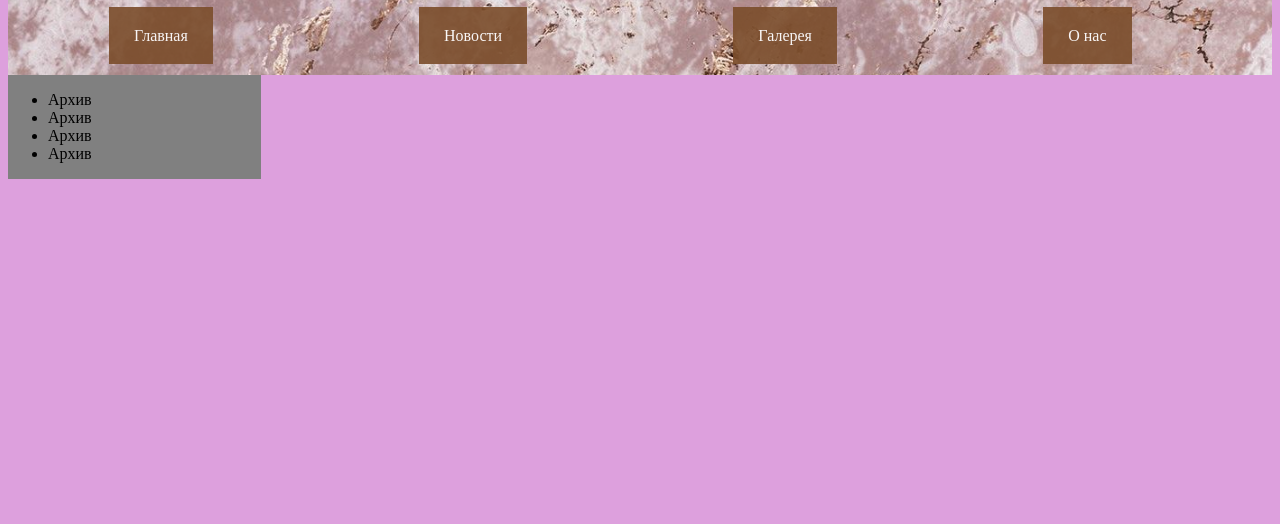
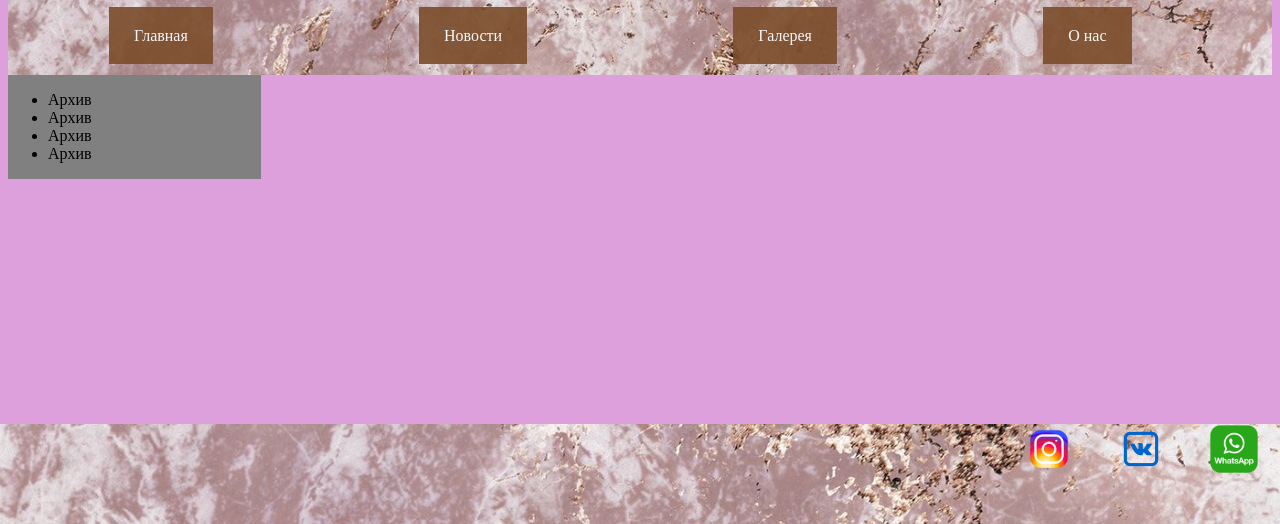
Before and after one commit to Krechetova448/Homework, a plain HTML site: page Homework.html in a window 1280 px wide. Shown: the part 276-800 px from the top of the page. Drawn offline with Linux system fonts and the light colour scheme.

Commit message:
new file

```diff
--- a/Homework.html
+++ b/Homework.html
@@ -30,6 +30,22 @@
 
  	</section>
  	<footer>
+ 		<div>
+ 				<a href="">
+ 					<img src="img/inst.png">
+ 				</a>
+ 			</div>
+ 		<div>
+ 				<a href="">
+ 					<img src="img/vk.png">
+ 				</a>
+ 		</div>
+ 		<div>
+ 				<a href="">
+ 					<img src="img/what.png">
+ 				</a>
+
+ 		</div>
 
  	</footer>
 
--- a/home.css
+++ b/home.css
@@ -38,3 +38,20 @@ nav a {
 	margin: 5%
 
 }
+footer { background: no-repeat  url(img/фон1.jpg);
+background-size: 100%;
+position: absolute;
+	left: 0;
+	bottom: 0;
+	width: 100%;
+	height: 100px;
+}
+footer  img { width: 50px;
+	height: 50px; i
+
+}
+footer div {display: inline-block;
+margin-left: 3%; }
+footer div:first-child {
+	margin-left: 80%
+}
```
Also changed, not shown: img/inst.png (added), img/vk.png (added), img/what.png (added).
